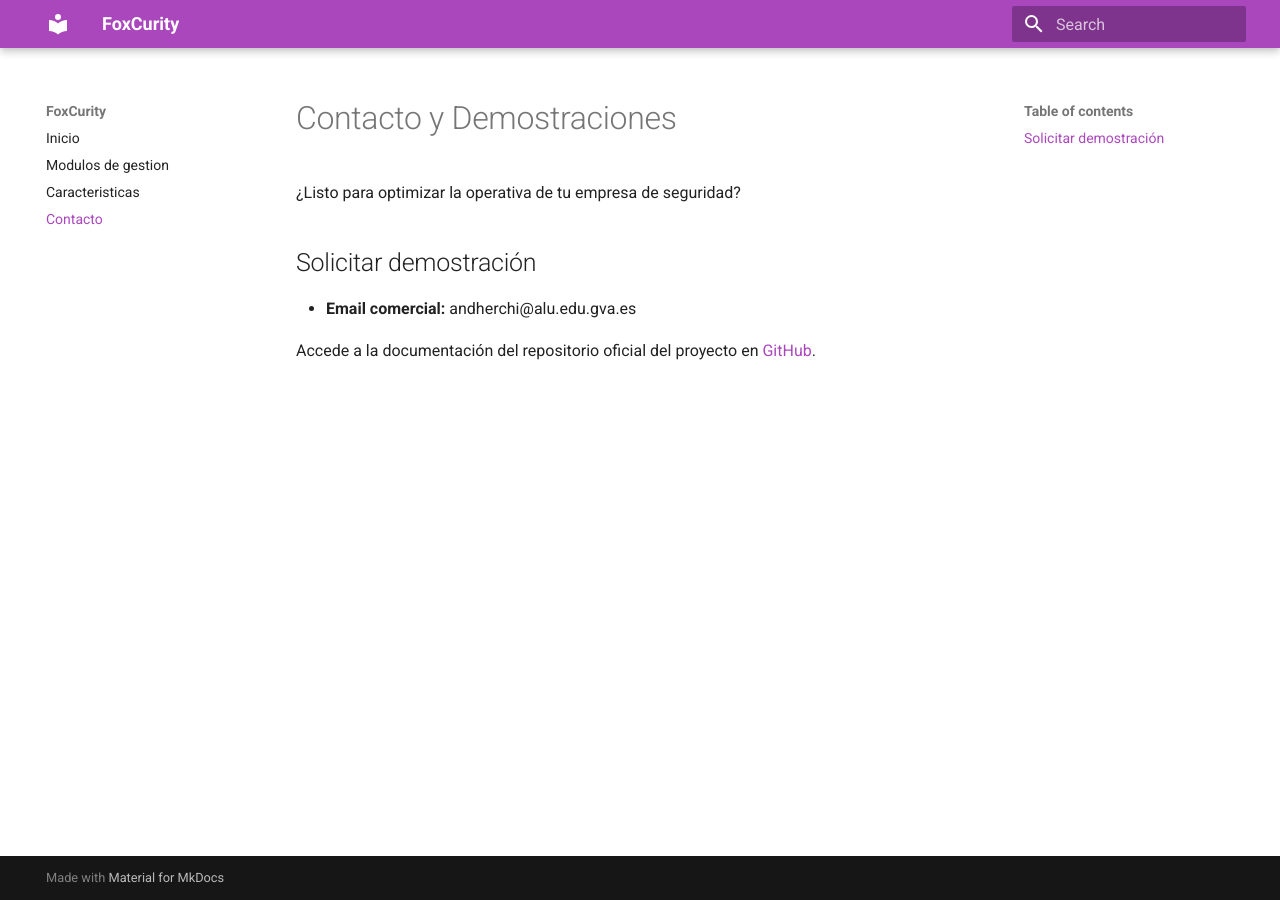
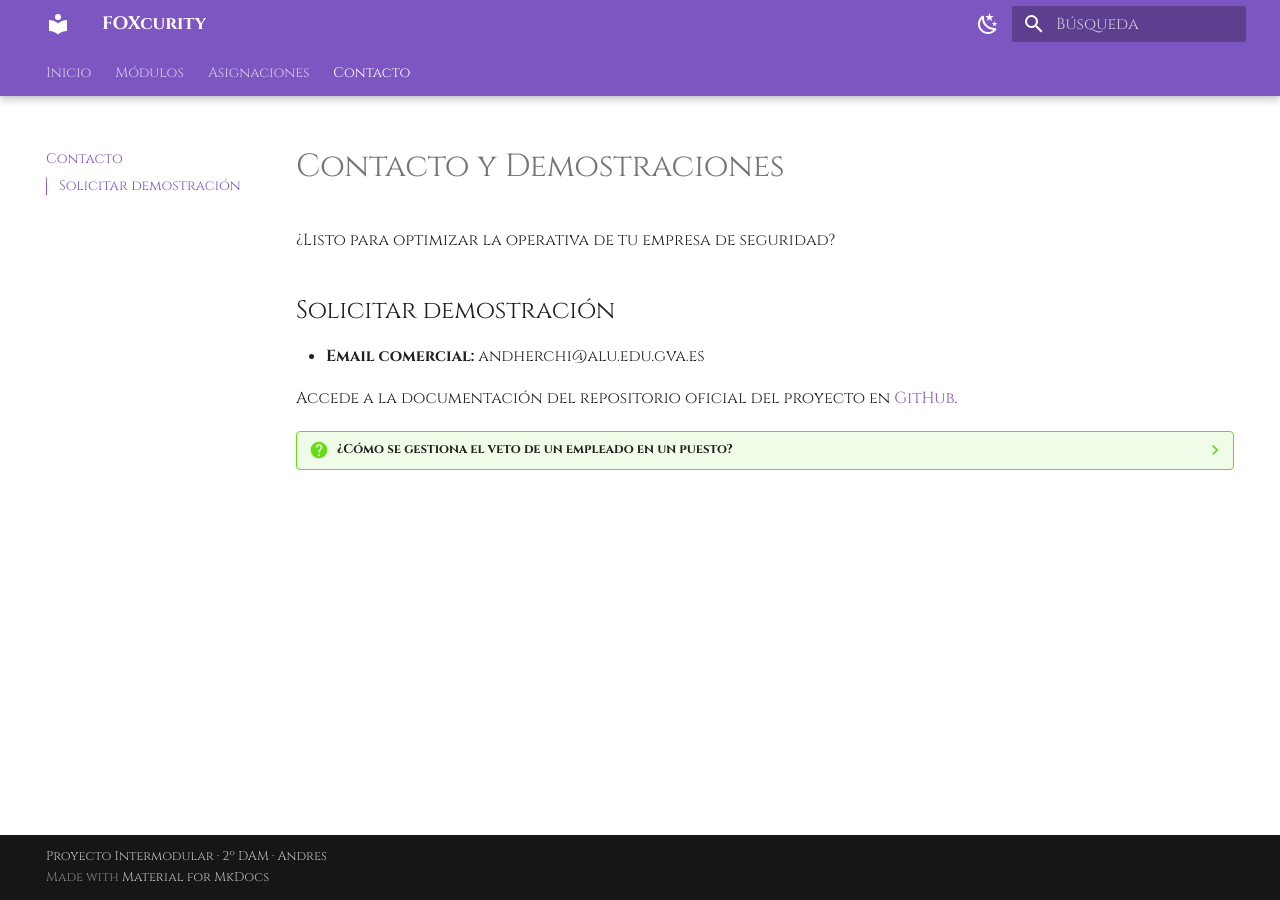
Before and after one commit to andresfhc1222-tech/FOXcurity, an MkDocs documentation site: the page built from docs/contacto.md, in a window 1280 px wide. Built offline with MkDocs 1.6.1 and Material for MkDocs 9.7.7, drawn with Linux system fonts in a browser that asks for light colours.

Commit message:
Correciones generales y profucdizacion

```diff
--- a/docs/contacto.md
+++ b/docs/contacto.md
@@ -7,3 +7,6 @@
 - **Email comercial:** andherchi@alu.edu.gva.es
 
 Accede a la documentación del repositorio oficial del proyecto en [GitHub](https://github.com/andresfhc1222-tech/FOXcurity).
+
+??? question "¿Cómo se gestiona el veto de un empleado en un puesto?"
+    El sistema bloquea automáticamente la asignación de cualquier agente vetado por el cliente, evitando su inclusión accidental en el cuadrante mensual.
--- a/mkdocs.yml
+++ b/mkdocs.yml
@@ -1,13 +1,51 @@
-site_name: FoxCurity
+site_name: FOXcurity
+site_description: Sistema de gestión operativa para seguridad privada
+site_author: Andres felipe hernandez
+copyright: Proyecto Intermodular · 2º DAM · Andres
 
 theme:
   name: material
-  lenguage: es
+  language: es
   palette:
-    primary: purple
+    # Modo claro elegante
+    - scheme: default
+      primary: deep purple
+      accent: amber
+      toggle:
+        icon: material/weather-night
+        name: Cambiar a modo oscuro
+    # Modo oscuro sobrio
+    - scheme: slate
+      primary: deep purple
+      accent: amber
+      toggle:
+        icon: material/weather-sunny
+        name: Cambiar a modo claro
+  font:
+    text: Cinzel
+    code: JetBrains Mono
+  features:
+    - navigation.tabs
+    - navigation.tabs.sticky
+    - navigation.right
+    - navigation.tracking
+    - toc.integrate
+    - content.code.copy
+
+markdown_extensions:
+  - pymdownx.highlight:
+      anchor_linenums: true
+      line_spans: __span
+      pygments_lang_class: true
+  - pymdownx.inlinehilite
+  - pymdownx.snippets
+  - pymdownx.superfences
+  - pymdownx.details
+  - attr_list
+  - admonition
 
 nav:
   - Inicio: index.md
-  - Modulos de gestion: modulos.md
-  - Caracteristicas: asignaciones.md
+  - Módulos: modulos.md
+  - Asignaciones: asignaciones.md
   - Contacto: contacto.md
```
Also changed, not shown: docs/index.md (+15 -8 lines), docs/modulos.md (+30 -1 lines).
